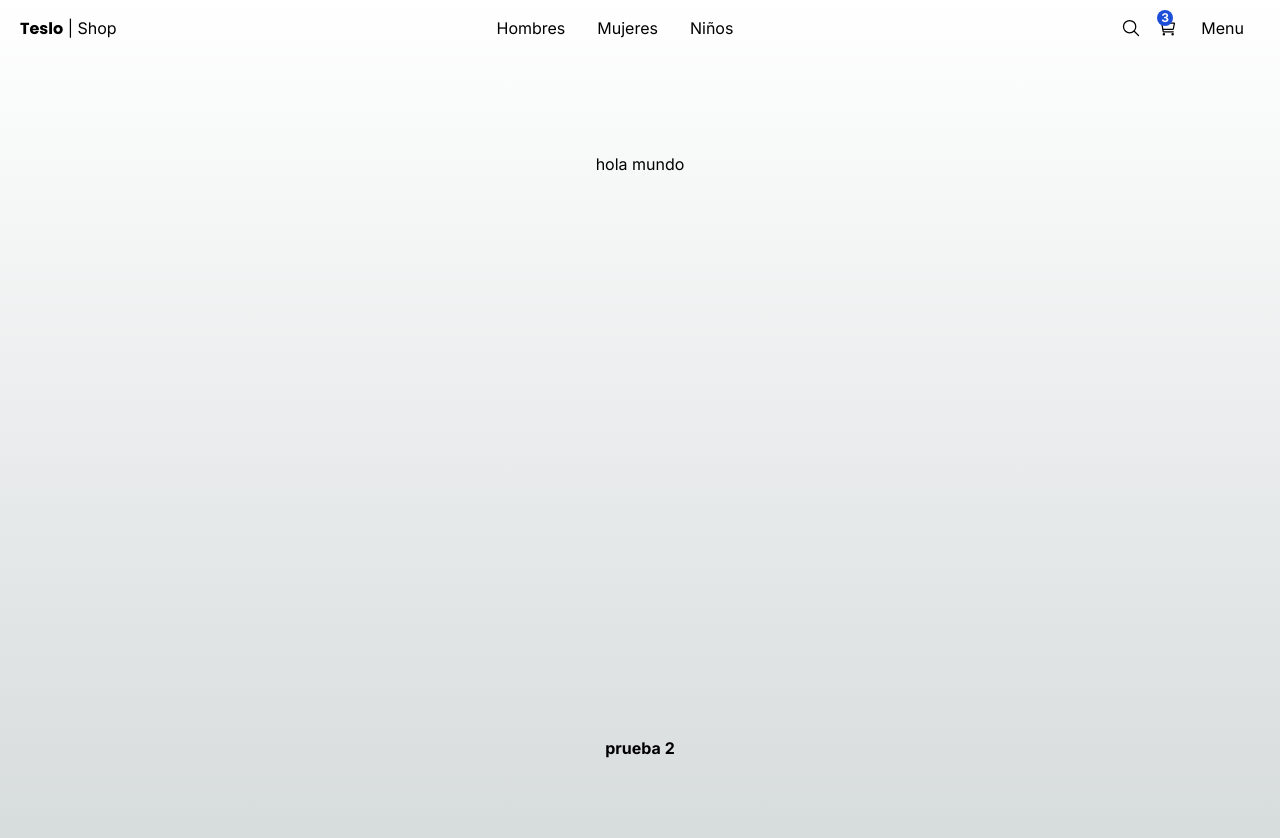
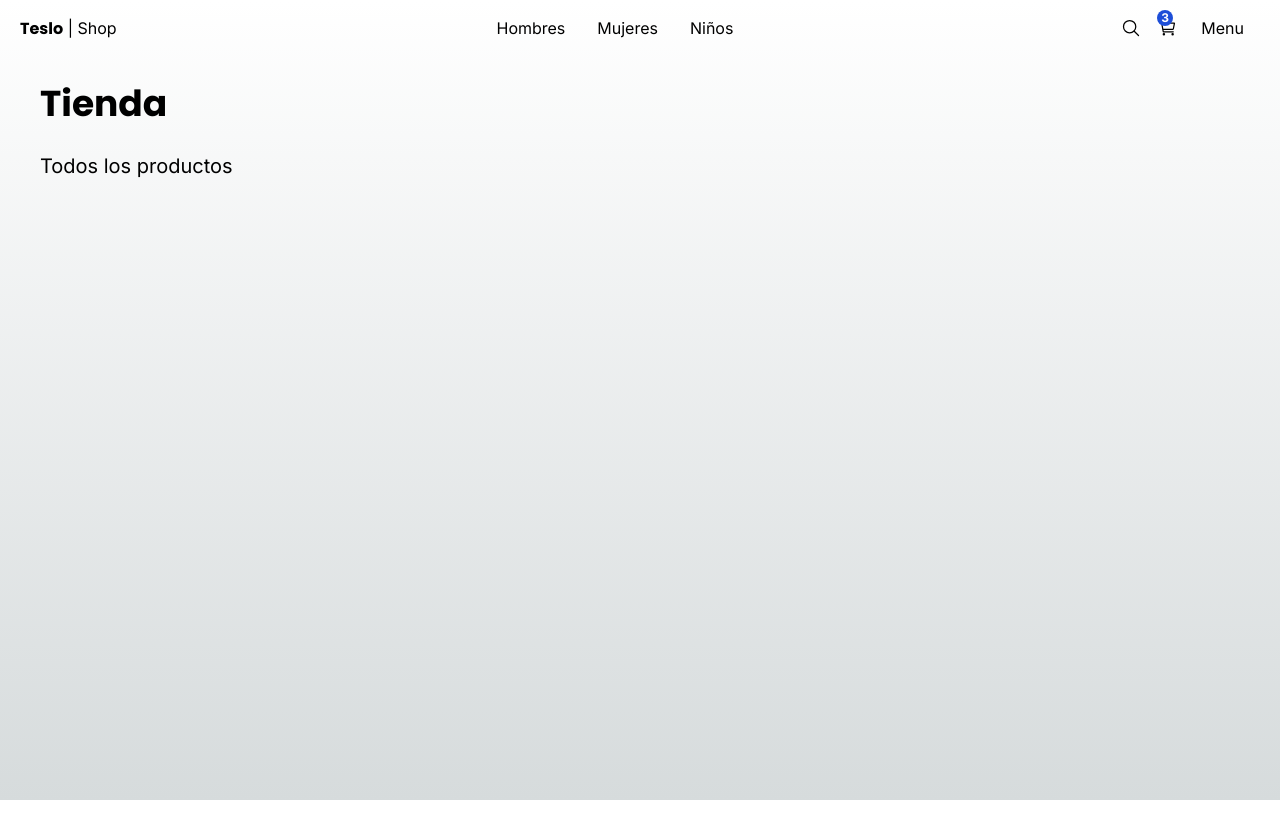
Before and after one commit to carlosbarreraacuna/Ecommerce, a Next.js app: page / in a window 1280 px wide. Shown: the top 838 px of the page. After the commit the page ends 800 px from the top, so only its background shows below. Built offline with nearby package versions, Linux system fonts and the light colour scheme.

Commit message:
Agregando el componente title al home page

```diff
--- a/src/app/(shop)/layout.tsx
+++ b/src/app/(shop)/layout.tsx
@@ -6,14 +6,10 @@
   children: React.ReactNode;
 }>) {
   return (
-      <html lang="es">
-        <head>
-          {/* Puedes agregar metadatos aquí */}
-        </head>
-        <body>
-          <TopMenu/>
-          <main className="min-h-screen">{children}</main>
-        </body>
-      </html>
+    <main className="min-h-screen">
+      <TopMenu />
+
+      <div className="px-0  sm:px-10">{children}</div>
+    </main>
   );
 }
--- a/src/app/(shop)/page.tsx
+++ b/src/app/(shop)/page.tsx
@@ -1,12 +1,15 @@
 import { titleFont } from "@/config/fonts";
 import Image from "next/image";
+import { Title } from "../components";
 
 export default function Home() {
   return (
-    <main className="flex min-h-screen flex-col items-center justify-between p-24">
-      <h1 className='${titleFont.className} '>hola mundo</h1>
-      <h1 className='${titleFont.className} font-bold'>prueba 2</h1>
-
-    </main>
+    <>
+      <Title
+      title="Tienda"
+      subtitle="Todos los productos"
+      classname="mb-2"
+      />
+    </>
   );
 }
--- a/src/app/components/index.ts
+++ b/src/app/components/index.ts
@@ -2,3 +2,4 @@
 
 export * from './ui/top-menu/TopMenu';
 export * from './ui/not-found/PageNotFound';
+export * from './ui/title/Title';
--- /dev/null
+++ b/src/app/components/ui/title/Title.tsx
@@ -0,0 +1,24 @@
+import { titleFont } from '@/config/fonts';
+import React from 'react'
+
+interface Props {
+    title : string;
+    subtitle: string ;
+    classname? : string;
+
+}
+
+export const Title = ({ title, subtitle , classname} : Props) => {
+  return (
+    <div className={`mt-3 ${classname}`}>
+        <h1 className={ `${titleFont.className} antialiased text-4xl font-semibold my-7`}>
+            {title}
+        </h1>
+        {
+            subtitle && (
+                <h3 className='text-xl mb-5'>{subtitle}</h3>
+            )
+        }
+    </div>
+  )
+}
```
Lines whose indentation alone changed are shown as unchanged.
